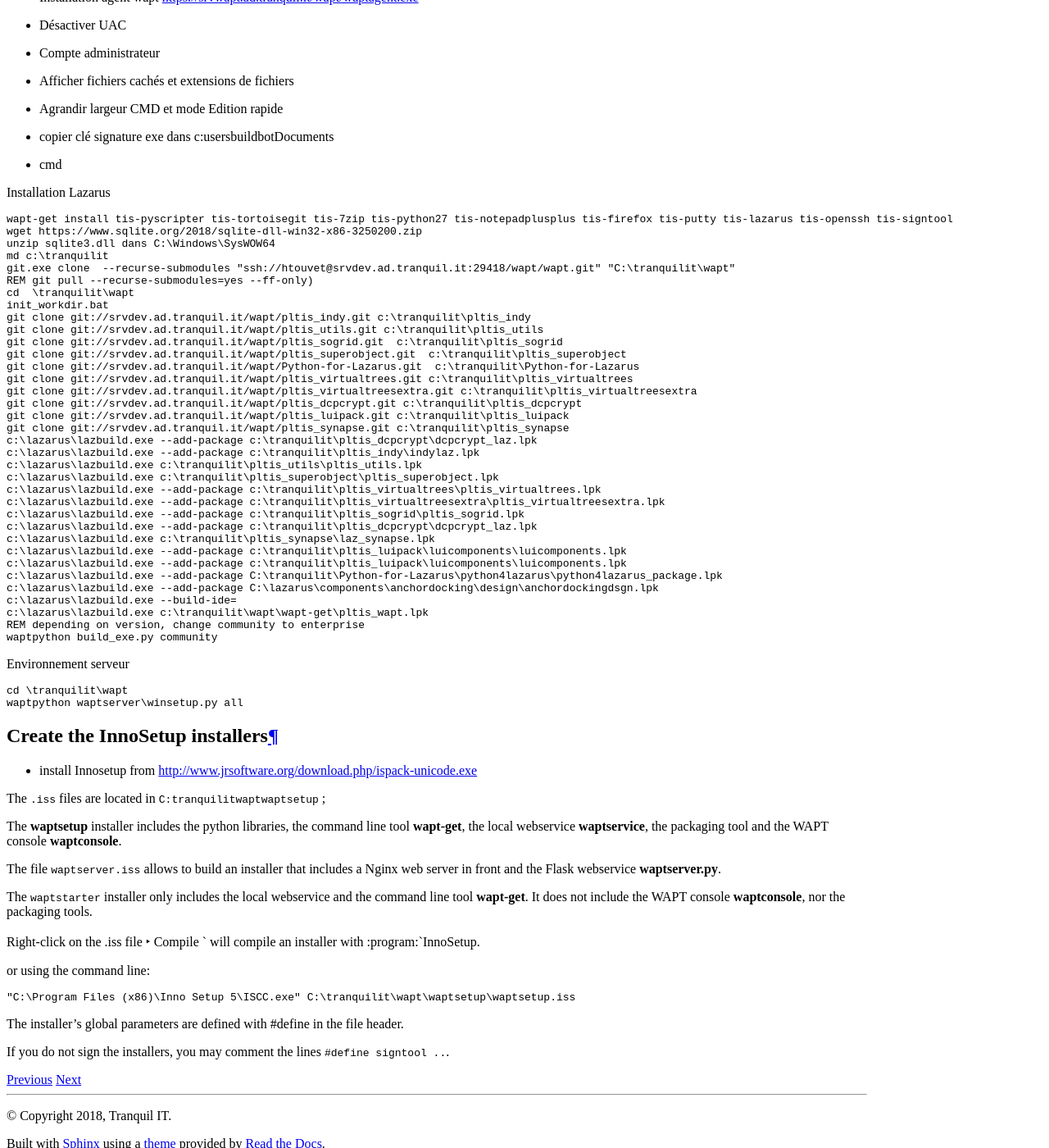
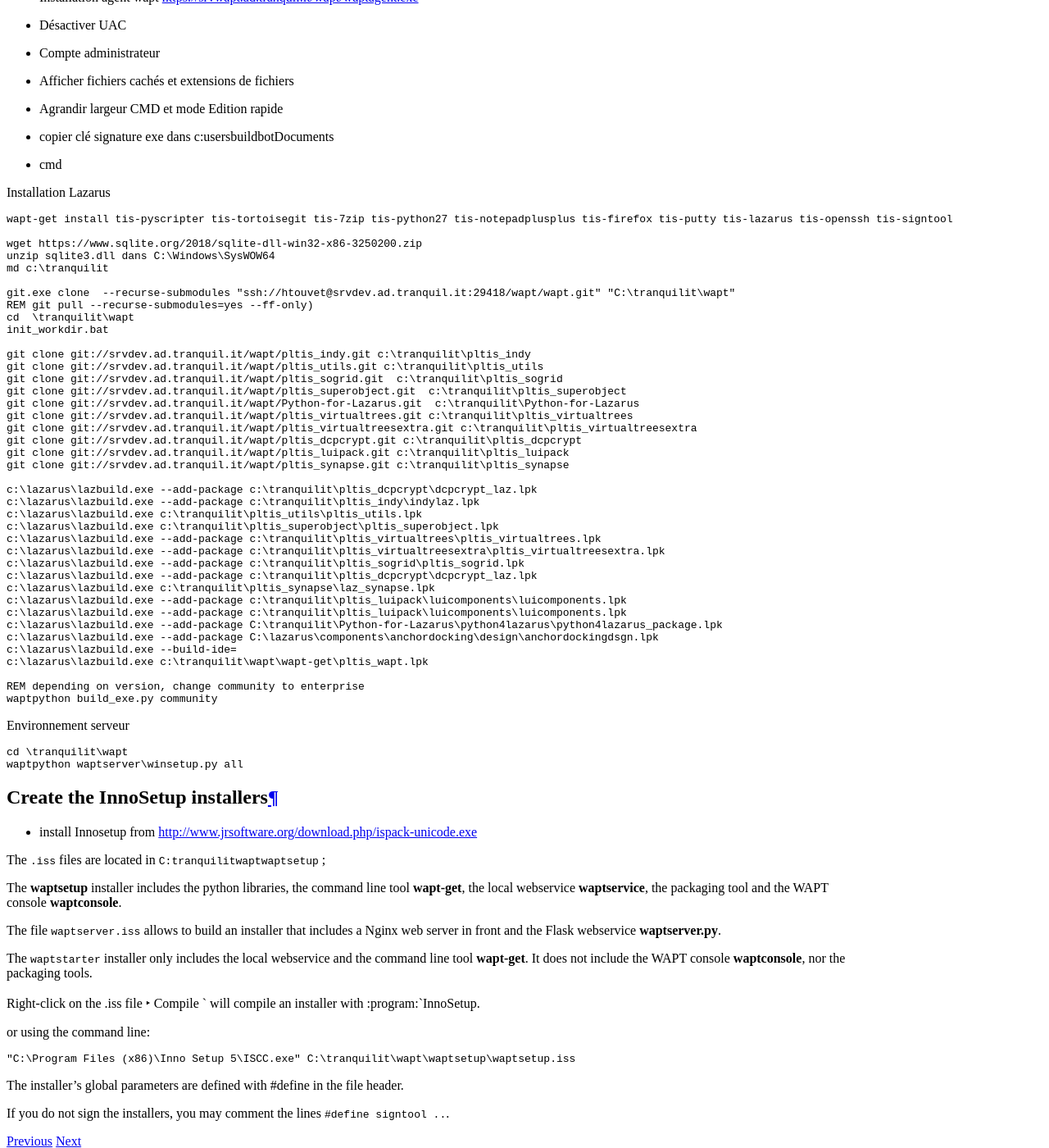
Before and after one commit to tranquilit/WAPT-Documentation, a Sphinx documentation site: the page built from source/wapt-contribute/rebuild-wapt.rst, in a window 1280 px wide and 1400 px high, scrolled down 2230 px. Shown: the whole window at 82% size. Built offline with Sphinx 7.4.7 and the Read the Docs theme 2.0.0, drawn with Linux system fonts in a browser that asks for light colours.

Commit message:
updated rebuild wapt page

```diff
--- a/source/wapt-contribute/rebuild-wapt.rst
+++ b/source/wapt-contribute/rebuild-wapt.rst
@@ -116,16 +116,19 @@
 
 Installation Lazarus
 
-.. code-block:: bash
+.. code-block:: bat
 
     wapt-get install tis-pyscripter tis-tortoisegit tis-7zip tis-python27 tis-notepadplusplus tis-firefox tis-putty tis-lazarus tis-openssh tis-signtool
+
     wget https://www.sqlite.org/2018/sqlite-dll-win32-x86-3250200.zip
     unzip sqlite3.dll dans C:\Windows\SysWOW64
     md c:\tranquilit
+
     git.exe clone  --recurse-submodules "ssh://htouvet@srvdev.ad.tranquil.it:29418/wapt/wapt.git" "C:\tranquilit\wapt"
     REM git pull --recurse-submodules=yes --ff-only)
     cd  \tranquilit\wapt
     init_workdir.bat
+
     git clone git://srvdev.ad.tranquil.it/wapt/pltis_indy.git c:\tranquilit\pltis_indy
     git clone git://srvdev.ad.tranquil.it/wapt/pltis_utils.git c:\tranquilit\pltis_utils
     git clone git://srvdev.ad.tranquil.it/wapt/pltis_sogrid.git  c:\tranquilit\pltis_sogrid
@@ -136,6 +139,7 @@
     git clone git://srvdev.ad.tranquil.it/wapt/pltis_dcpcrypt.git c:\tranquilit\pltis_dcpcrypt
     git clone git://srvdev.ad.tranquil.it/wapt/pltis_luipack.git c:\tranquilit\pltis_luipack
     git clone git://srvdev.ad.tranquil.it/wapt/pltis_synapse.git c:\tranquilit\pltis_synapse
+
     c:\lazarus\lazbuild.exe --add-package c:\tranquilit\pltis_dcpcrypt\dcpcrypt_laz.lpk
     c:\lazarus\lazbuild.exe --add-package c:\tranquilit\pltis_indy\indylaz.lpk
     c:\lazarus\lazbuild.exe c:\tranquilit\pltis_utils\pltis_utils.lpk
@@ -151,6 +155,7 @@
     c:\lazarus\lazbuild.exe --add-package C:\lazarus\components\anchordocking\design\anchordockingdsgn.lpk
     c:\lazarus\lazbuild.exe --build-ide=
     c:\lazarus\lazbuild.exe c:\tranquilit\wapt\wapt-get\pltis_wapt.lpk
+
     REM depending on version, change community to enterprise
     waptpython build_exe.py community
 
```
Also changed, not shown: 2 other files.
